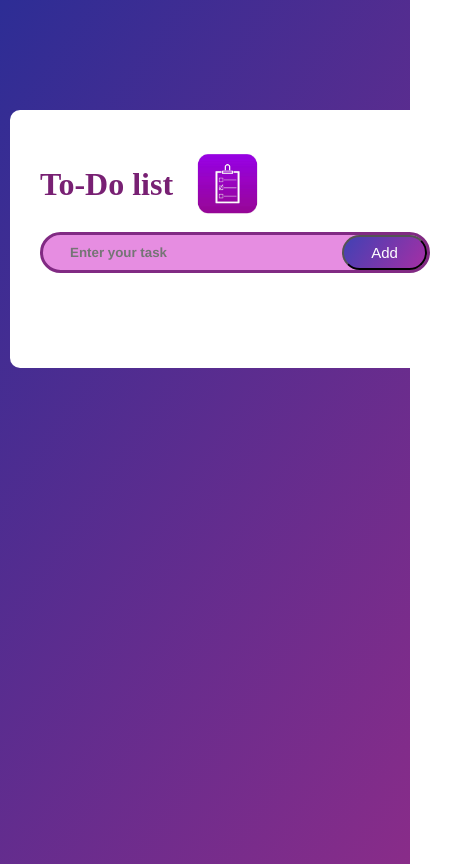
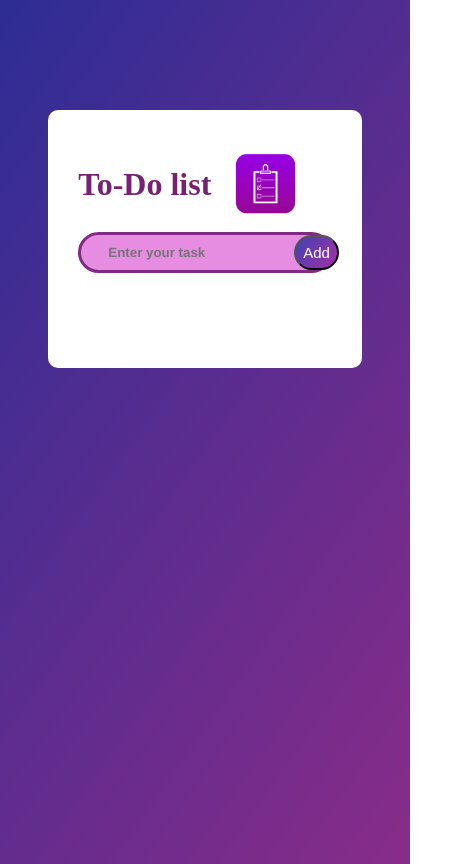
Before and after one commit to CodeExplorer4267/To-Do-List, a plain HTML site: page index.html in a window 390 px wide. Shown: the whole page, 460 px wide, since content can reach past the window. Drawn offline with Linux system fonts and the light colour scheme.

Commit message:
Update style.css

```diff
--- a/style.css
+++ b/style.css
@@ -101,3 +101,8 @@ ul li span{
 ul li span:hover{
     background:#e68de1;
 }
+@media screen and (max-width:600px){
+    .todoapp{
+        width:65vw;
+    }
+}
```
